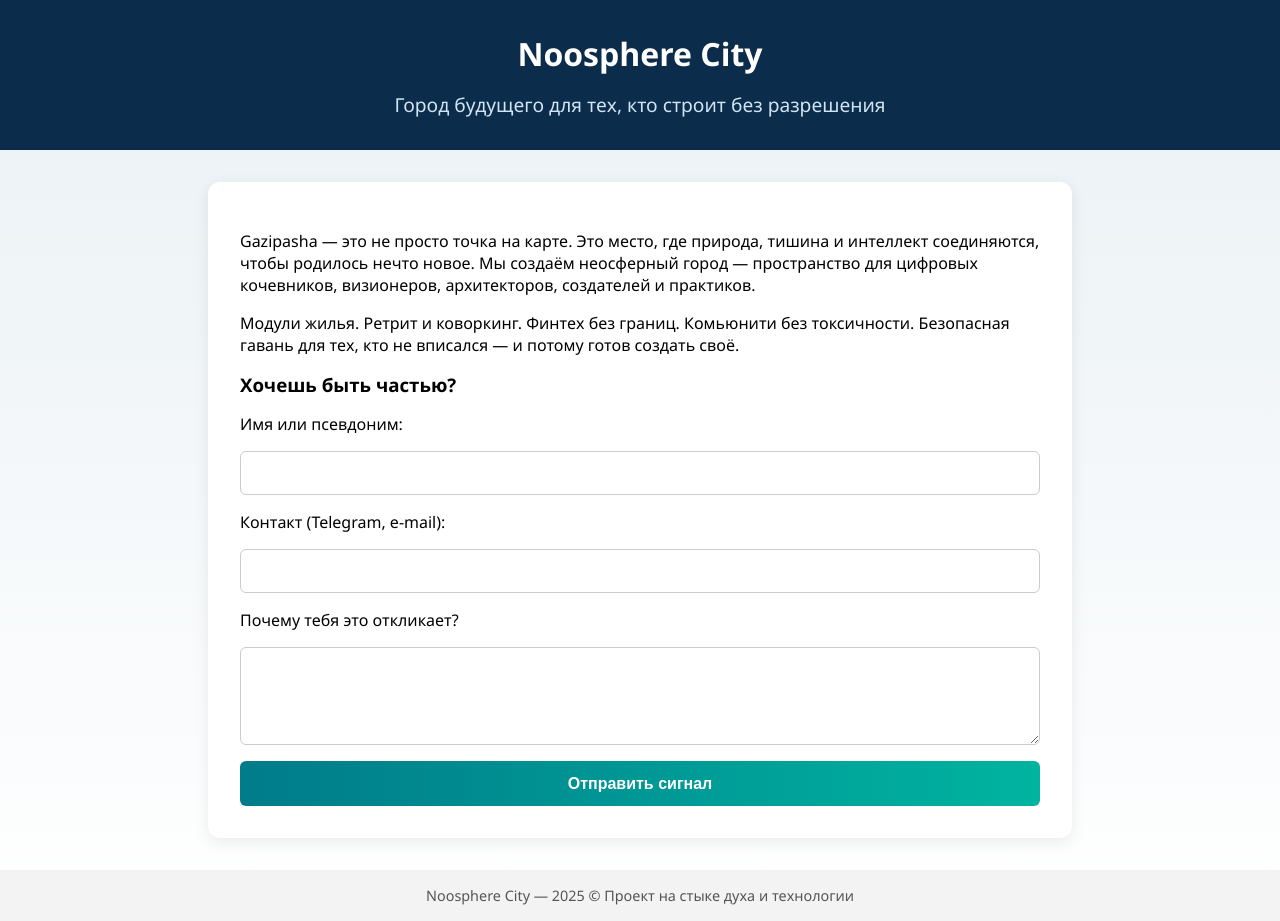
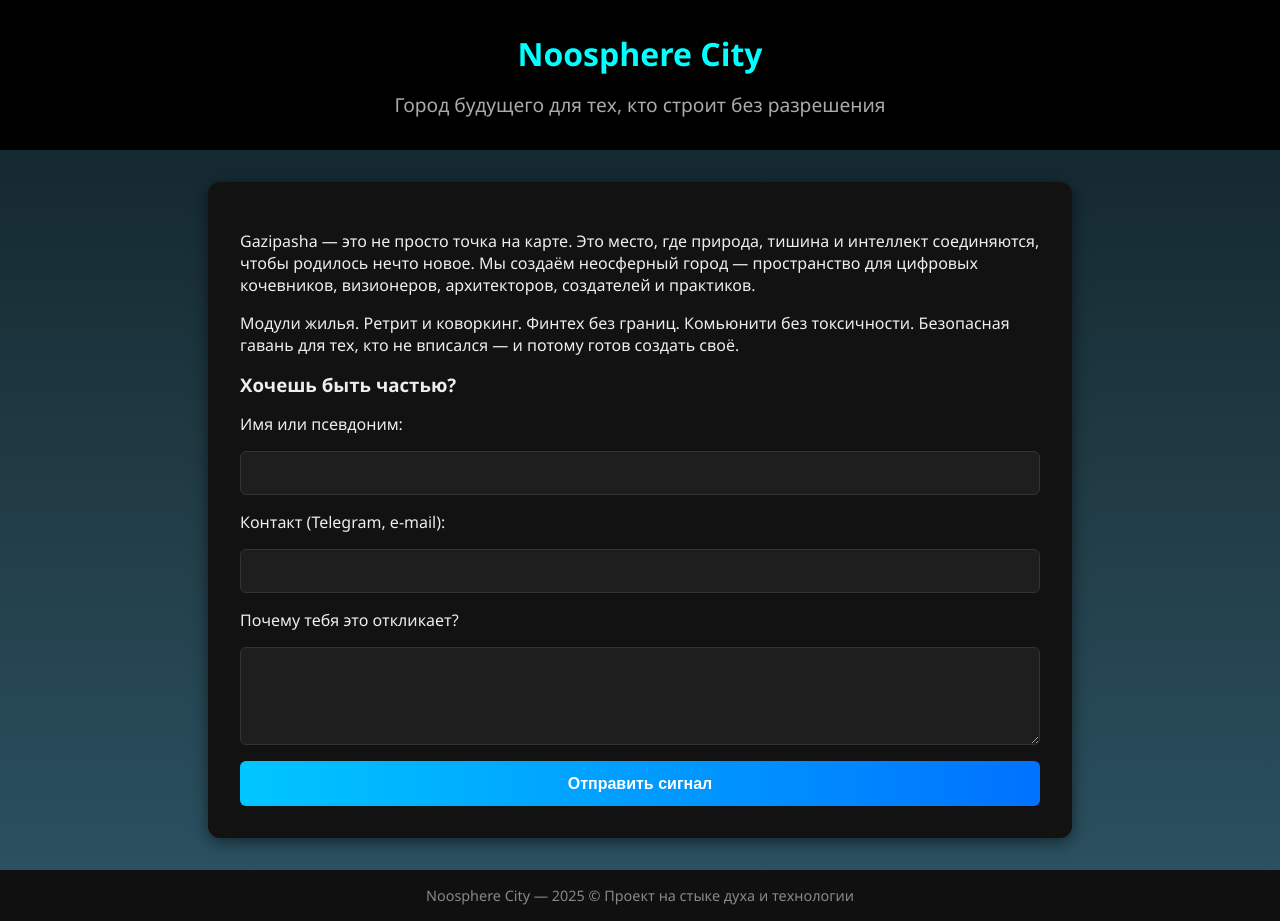
Before and after one commit to safal207/noosphere-city, a plain HTML site: page index.html in a window 1280 px wide. Drawn offline with Linux system fonts and the light colour scheme.

Commit message:
Update index.html
style  dark

```diff
--- a/index.html
+++ b/index.html
@@ -9,25 +9,26 @@
       font-family: 'Segoe UI', Tahoma, Geneva, Verdana, sans-serif;
       margin: 0;
       padding: 0;
-      background: linear-gradient(to bottom, #e9f0f4, #ffffff);
+      background: linear-gradient(to bottom, #0f2027, #203a43, #2c5364);
+      color: #eee;
     }
     header {
-      background-color: #0c2c4c;
-      color: #fff;
+      background-color: #000;
+      color: #0ff;
       padding: 2rem 1rem;
       text-align: center;
     }
     .sub {
       font-size: 1.2rem;
-      color: #d1e4f3;
+      color: #aaa;
     }
     section {
       max-width: 800px;
       margin: 2rem auto;
       padding: 2rem;
-      background-color: #ffffff;
+      background-color: #121212;
       border-radius: 12px;
-      box-shadow: 0 4px 16px rgba(0, 0, 0, 0.08);
+      box-shadow: 0 4px 16px rgba(0, 0, 0, 0.5);
     }
     h1, h3 {
       margin: 0 0 1rem;
@@ -42,18 +43,20 @@
       padding: 0.75rem;
       font-size: 1rem;
       border-radius: 6px;
-      border: 1px solid #ccc;
+      border: 1px solid #333;
+      background: #1e1e1e;
+      color: #fff;
       width: 100%;
       box-sizing: border-box;
       transition: border-color 0.3s ease;
     }
     input:focus, textarea:focus {
       outline: none;
-      border-color: #007b8a;
+      border-color: #0ff;
     }
     button {
       padding: 0.85rem;
-      background: linear-gradient(to right, #007b8a, #00b4a0);
+      background: linear-gradient(to right, #00c6ff, #0072ff);
       color: white;
       font-size: 1rem;
       font-weight: bold;
@@ -64,14 +67,14 @@
       transition: background 0.3s ease;
     }
     button:hover {
-      background: linear-gradient(to right, #00b4a0, #007b8a);
+      background: linear-gradient(to right, #0072ff, #00c6ff);
     }
     footer {
       text-align: center;
       padding: 1rem;
-      color: #555;
+      color: #888;
       font-size: 0.9rem;
-      background-color: #f3f3f3;
+      background-color: #101010;
     }
     @media (max-width: 600px) {
       section {
```
